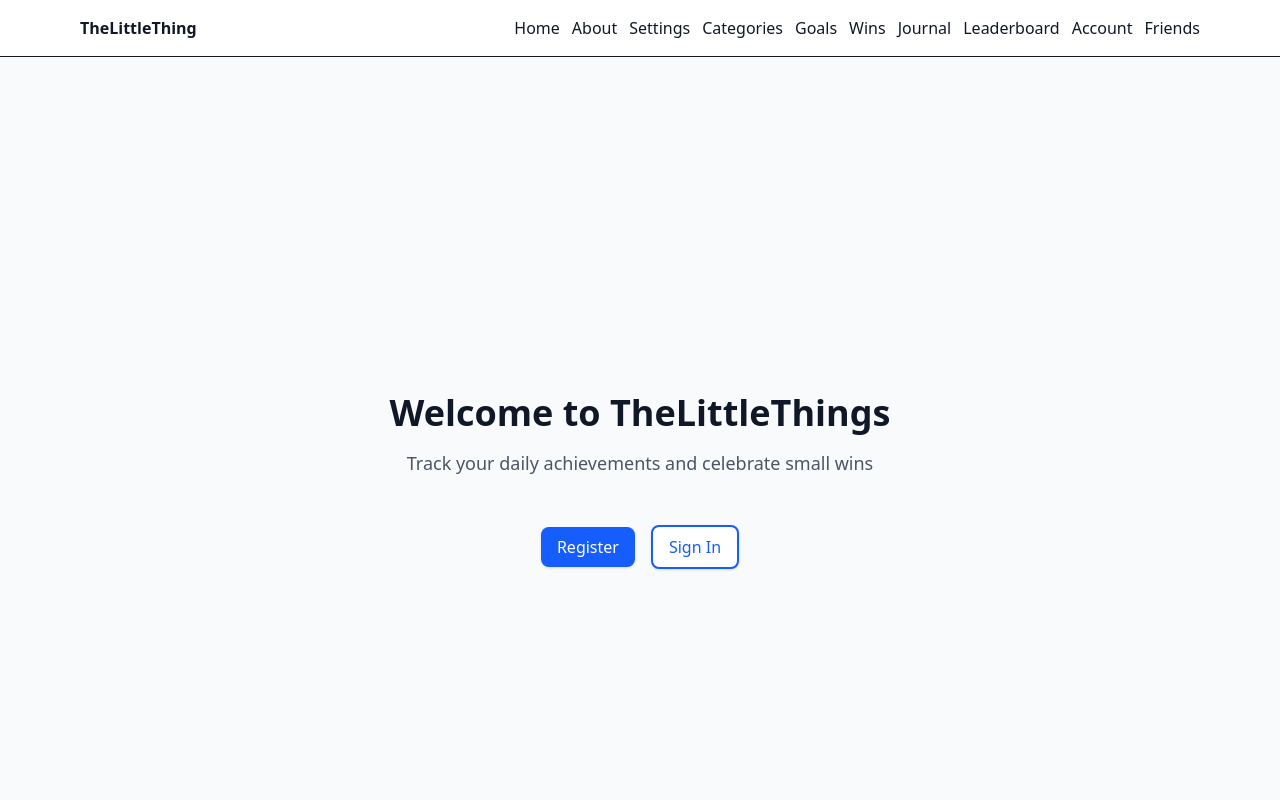
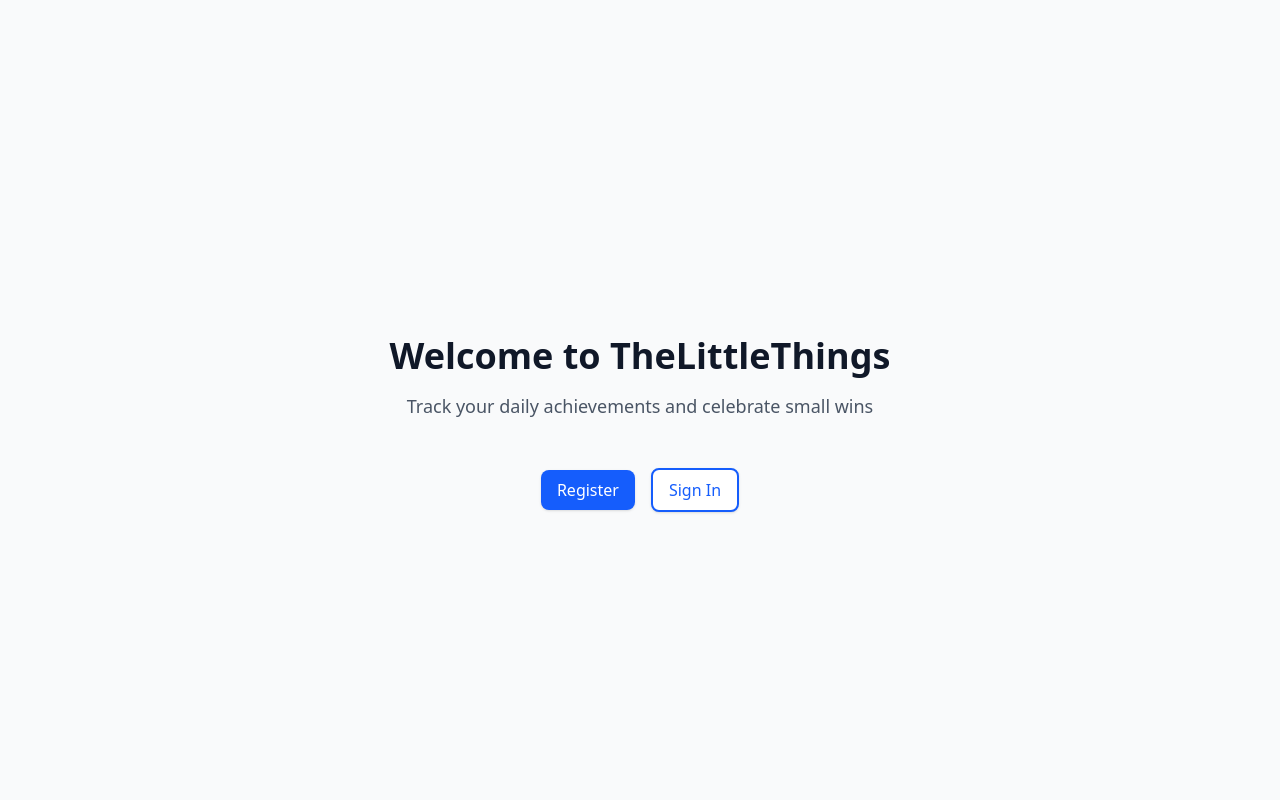
Before and after one commit to nas0404/TheLittleThings, a React (Vite) app in the folder frontend/: page / in a window 1280 px wide. Shown: the top 800 px of the page. Built offline with nearby package versions, Linux system fonts and the light colour scheme.

Commit message:
hide navbar on landing page, register and sign in

```diff
--- a/frontend/src/layouts/RootLayout.tsx
+++ b/frontend/src/layouts/RootLayout.tsx
@@ -1,4 +1,4 @@
-import { NavLink } from "react-router-dom";
+import { NavLink, useLocation } from "react-router-dom";
 import React, { useEffect, useState } from "react";
 
 type Props = { children: React.ReactNode };
@@ -12,6 +12,11 @@ type MeResponse = {
 
 export default function RootLayout({ children }: Props) {
   const [me, setMe] = useState<MeResponse | null>(null);
+  const location = useLocation();
+
+  // Routes where we should hide the navbar (landing page and auth pages)
+  const hideNavbarRoutes = ['/', '/register', '/login'];
+  const shouldHideNavbar = hideNavbarRoutes.includes(location.pathname);
 
   useEffect(() => {
     const token = localStorage.getItem("token");
@@ -32,6 +37,7 @@ export default function RootLayout({ children }: Props) {
 
   return (
     <div className="min-h-screen bg-gray-50 text-gray-900">
+      {!shouldHideNavbar && (
         <header className="border-b bg-white">
           <nav className="mx-auto flex max-w-6xl items-center gap-4 p-4">
             <NavLink to="/" className="font-semibold">
@@ -78,6 +84,7 @@ export default function RootLayout({ children }: Props) {
             </div>
           </nav>
         </header>
+      )}
 
       <main className="mx-auto max-w-6xl p-6">{children}</main>
 
```
Lines whose indentation alone changed are shown as unchanged.
